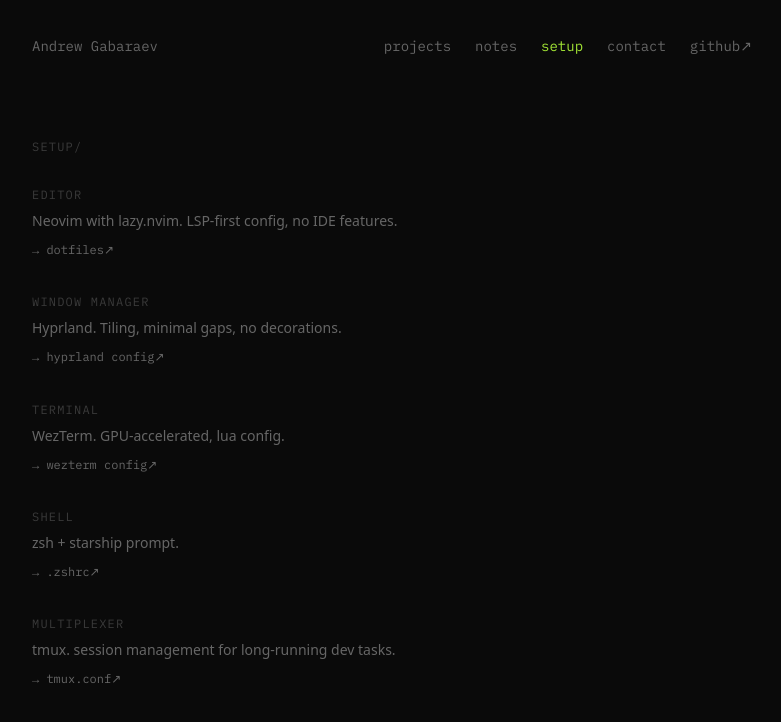
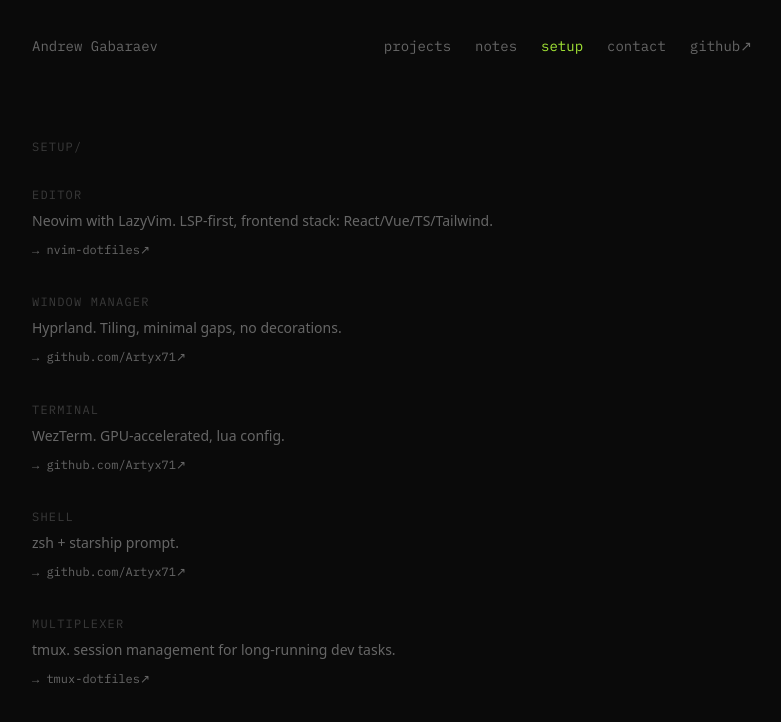
Before and after one commit to Artyx71/artyx71.dev, an Astro site: page /setup in a window 1280 px wide. Shown: the whole page, without its empty margins (248-1029 px from the left). Built offline with nearby package versions, Linux system fonts and the light colour scheme; Astro itself is replaced by a stand-in of ours; a web font is replaced by a local one.

Commit message:
fix(setup): link to real repos — nvim-dotfiles, tmux-dotfiles

```diff
--- a/src/pages/setup.astro
+++ b/src/pages/setup.astro
@@ -4,28 +4,28 @@
 const sections = [
   {
     label: 'editor',
-    lines: ['Neovim with lazy.nvim. LSP-first config, no IDE features.'],
-    link: { label: 'dotfiles', href: 'https://github.com/Artyx71/dotfiles' },
+    lines: ['Neovim with LazyVim. LSP-first, frontend stack: React/Vue/TS/Tailwind.'],
+    link: { label: 'nvim-dotfiles', href: 'https://github.com/Artyx71/nvim-dotfiles' },
   },
   {
     label: 'window manager',
     lines: ['Hyprland. Tiling, minimal gaps, no decorations.'],
-    link: { label: 'hyprland config', href: 'https://github.com/Artyx71/dotfiles' },
+    link: { label: 'github.com/Artyx71', href: 'https://github.com/Artyx71' },
   },
   {
     label: 'terminal',
     lines: ['WezTerm. GPU-accelerated, lua config.'],
-    link: { label: 'wezterm config', href: 'https://github.com/Artyx71/dotfiles' },
+    link: { label: 'github.com/Artyx71', href: 'https://github.com/Artyx71' },
   },
   {
     label: 'shell',
     lines: ['zsh + starship prompt.'],
-    link: { label: '.zshrc', href: 'https://github.com/Artyx71/dotfiles' },
+    link: { label: 'github.com/Artyx71', href: 'https://github.com/Artyx71' },
   },
   {
     label: 'multiplexer',
     lines: ['tmux. session management for long-running dev tasks.'],
-    link: { label: 'tmux.conf', href: 'https://github.com/Artyx71/dotfiles' },
+    link: { label: 'tmux-dotfiles', href: 'https://github.com/Artyx71/tmux-dotfiles' },
   },
 ]
 ---
```
